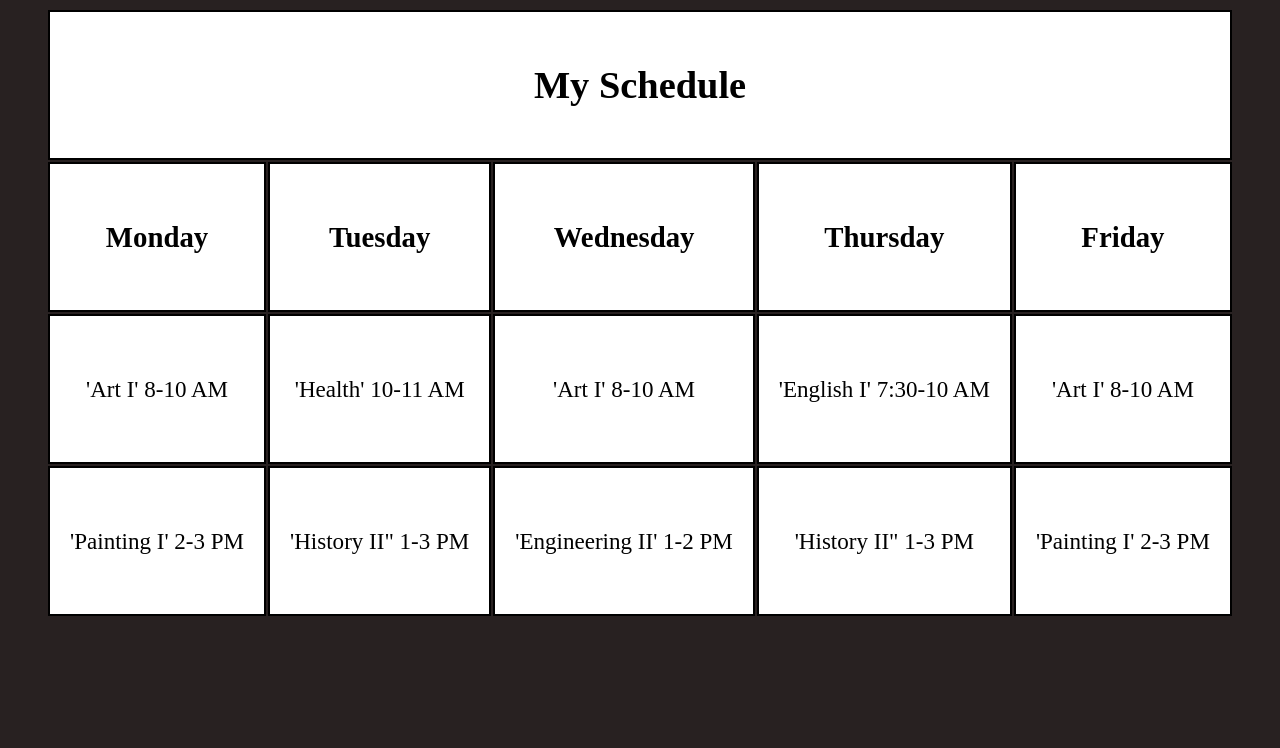
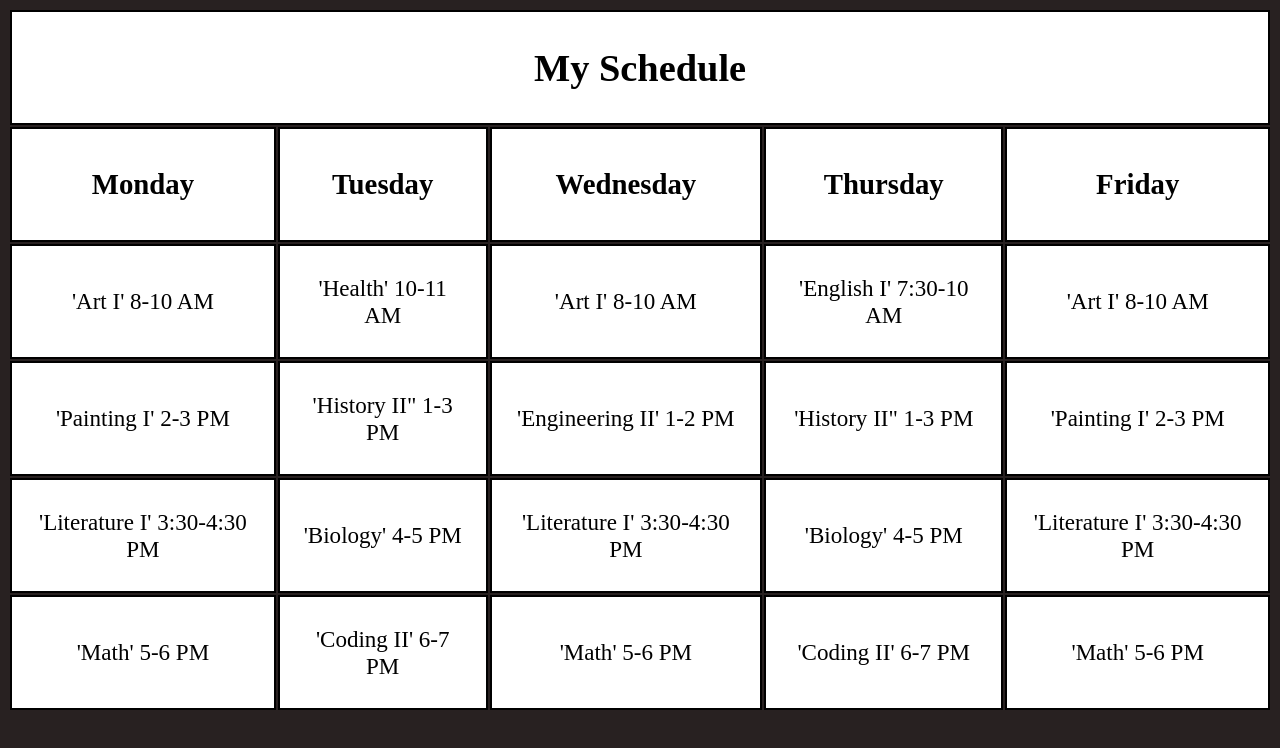
Before and after one commit to KeeganMIB/My-Schedule, a plain HTML site: page Index.html in a window 1280 px wide. Drawn offline with Linux system fonts and the light colour scheme.

Commit message:
Third Commit

```diff
--- a/Index.html
+++ b/Index.html
@@ -30,6 +30,20 @@
       <td>'History II" 1-3 PM </td>
       <td>'Painting I' 2-3 PM </td>
     </tr>
+    <tr>
+      <td>'Literature I' 3:30-4:30 PM </td>
+      <td>'Biology' 4-5 PM </td>
+      <td>'Literature I' 3:30-4:30 PM </td>
+      <td>'Biology' 4-5 PM </td>
+      <td>'Literature I' 3:30-4:30 PM </td>
+    </tr>
+    <tr>
+      <td>'Math' 5-6 PM </td>
+      <td>'Coding II' 6-7 PM </td>
+      <td>'Math' 5-6 PM  </td>
+      <td>'Coding II' 6-7 PM </td>
+      <td>'Math' 5-6 PM  </td>
+    </tr>
     </table>
 </body>
 </html>
--- a/styles.css
+++ b/styles.css
@@ -4,7 +4,7 @@ tr,td,th{
    padding: 20px;
    background-color: white;
    font-size: 1.2em;
-   height: 150px;
+   height: 115px;
 }
 th{
    font-size: 1.5em;
```
